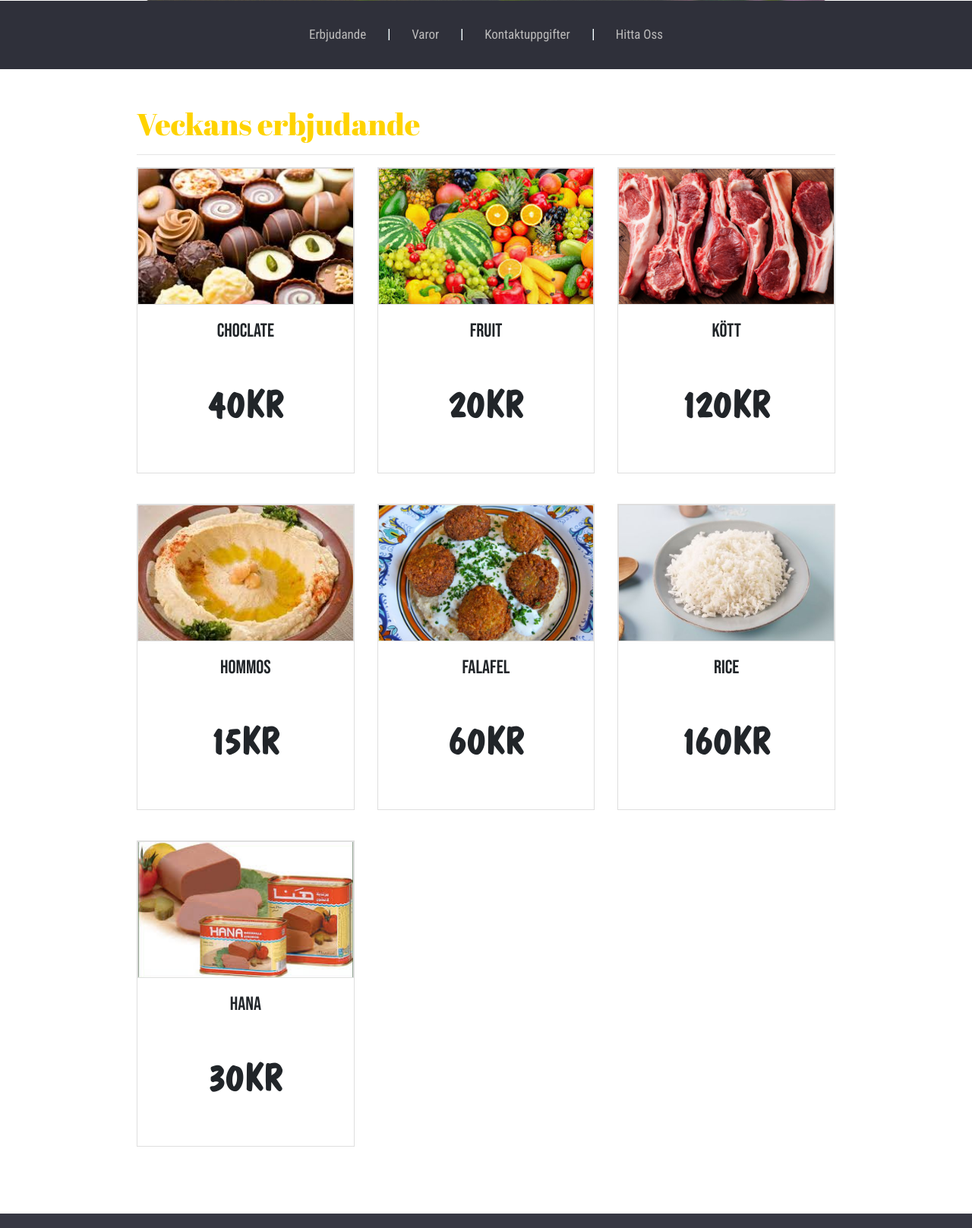
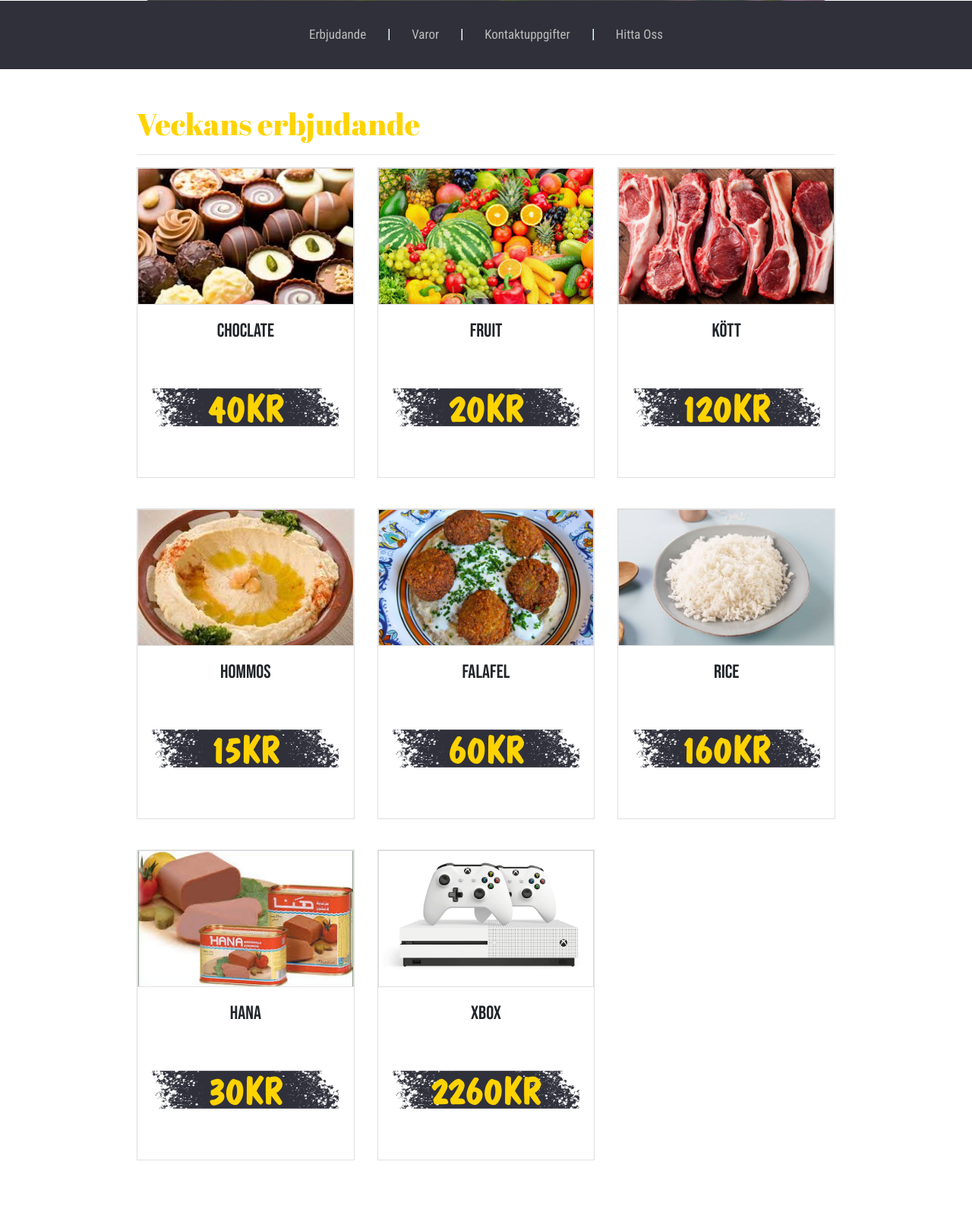
Before and after one commit to theXtroyer1221/Expert-matbutik, a Flask app: page / in a window 1280 px wide. Shown: the part 587-2203 px from the top of the page at 76% size. Run offline with Flask 2, Linux system fonts and the light colour scheme; some libraries are stand-ins or nearby versions.

Commit message:
made contact us and location, made about us and made label for price in cards, fixe3d bugs and social media logos

```diff
--- a/json/week-rea.json
+++ b/json/week-rea.json
@@ -41,6 +41,12 @@
       "price": "30",
       "singular_price": true,
       "picture": "Hana"
+    },
+    {
+      "name": "xbox",
+      "price": "2260",
+      "singular_price": true,
+      "picture": "xbox"
     }
   ]
 }
--- a/main.py
+++ b/main.py
@@ -6,7 +6,7 @@
 app = Flask(__name__)
 app.config["TEMPLATES_AUTO_RELOAD"] = True
 
-with open("json/week-rea.json", "r") as f:
+with open("json/week-rea.json", "r", encoding='utf8') as f:
     week_rea = json.load(f)
 
 
--- a/static/css/_header.scss
+++ b/static/css/_header.scss
@@ -34,4 +34,11 @@
   width: 100%;
   object-fit: contain;
   height: 500px;
+  transition: all 0.5s ease-in;
 }
+
+@media (max-width: 991px) {
+  .carousel-item img {
+    object-fit: cover;
+  }
+}
--- a/static/css/_reset.scss
+++ b/static/css/_reset.scss
@@ -12,6 +12,7 @@
 body {
   height: 100%;
   width: 100%;
+  font-family: "Roboto Condensed", sans-serif !important;
 }
 
 p,
@@ -24,6 +25,11 @@
   padding: 0;
 }
 
+h1 {
+  font-family: "Abril Fatface", cursive !important;
+  color: $color1;
+}
+
 .bg-dark {
   background-color: #2f303a !important;
 }
@@ -32,8 +38,26 @@
   background-color: #2f303a !important;
 }
 
+.btn-primary {
+  background-color: $color1 !important;
+  border-color: $color1 !important;
+
+  &:hover {
+    background-color: #f5ca00 !important;
+    border-color: #f5ca00 !important;
+  }
+}
+
+.text-primary-2 {
+  color: $color1 !important;
+}
+
 a {
   color: white !important;
+}
+
+.nav-links ul {
+  list-style-type: none;
 }
 
 .vertical-hr {
@@ -48,6 +72,15 @@
 @media (max-width: 992px) {
   .vertical-hr {
     display: none;
+  }
+
+  #social_media {
+    margin-bottom: 50px !important;
+  }
+
+  #contact-form {
+    padding-top: 5.5rem !important;
+    padding-bottom: 5.5rem !important;
   }
 }
 
@@ -83,7 +116,7 @@
   transition: all ease-in 0.3s;
 }
 
-.card img {
+.card-img img {
   height: 180px !important;
   object-fit: cover;
   border: 1px solid rgba(0, 0, 0, 0.125);
@@ -94,8 +127,7 @@
 }
 
 .card-title {
-  margin: 0;
-  padding-bottom: 2rem;
+  margin: 0 !important;
 
   font-size: 25px;
   font-family: "Bebas Neue", cursive;
@@ -107,6 +139,16 @@
   font-family: price_font;
   font-size: 50px;
   font-weight: bold;
+
+  position: sticky;
+}
+
+.label {
+  height: 50px;
+
+  position: relative;
+  left: 0px;
+  top: 60px;
 }
 
 .footer-dark {
--- a/static/css/font.css
+++ b/static/css/font.css
@@ -1,4 +1,4 @@
 @font-face {
   font-family: price_font;
-  src: url(font/DC.ttf);
+  src: url(../font/DC.ttf);
 }
--- a/static/css/style.css
+++ b/static/css/style.css
@@ -33,8 +39,26 @@
   background-color: #2f303a !important;
 }
 
+.btn-primary {
+  background-color: #ffd300 !important;
+  border-color: #ffd300 !important;
+}
+
+.btn-primary:hover {
+  background-color: #f5ca00 !important;
+  border-color: #f5ca00 !important;
+}
+
+.text-primary-2 {
+  color: #ffd300 !important;
+}
+
 a {
   color: white !important;
+}
+
+.nav-links ul {
+  list-style-type: none;
 }
 
 .vertical-hr {
@@ -86,7 +117,7 @@
   transition: all ease-in 0.3s;
 }
 
-.card img {
+.card-img img {
   height: 180px !important;
   -o-object-fit: cover;
      object-fit: cover;
@@ -98,8 +129,7 @@
 }
 
 .card-title {
-  margin: 0;
-  padding-bottom: 2rem;
+  margin: 0 !important;
   font-size: 25px;
   font-family: "Bebas Neue", cursive;
 }
@@ -109,6 +139,15 @@
   font-family: price_font;
   font-size: 50px;
   font-weight: bold;
+  position: -webkit-sticky;
+  position: sticky;
+}
+
+.label {
+  height: 50px;
+  position: relative;
+  left: 0px;
+  top: 60px;
 }
 
 .footer-dark {
--- a/static/css/style.scss
+++ b/static/css/style.scss
@@ -1,13 +1,6 @@
 @import "var";
 @import "reset";
 @import "header";
-
-body {
-  margin: 0;
-  padding: 0;
-  box-sizing: border-box;
-  font-family: "Roboto Condensed", sans-serif !important;
-}
 
 .navbar {
   width: 100%;
@@ -25,16 +18,7 @@
   text-decoration: none;
 }
 
-.nav-links ul {
-  list-style-type: none;
-}
-
 .nav-links a {
   color: white;
   text-decoration: none;
 }
-
-h1 {
-  font-family: "Abril Fatface", cursive !important;
-  color: $color1;
-}
--- a/templates/base.html
+++ b/templates/base.html
@@ -9,8 +9,9 @@
     <link href="https://fonts.googleapis.com/css?family=Bebas+Neue&display=swap" rel="stylesheet" />
     <link rel="stylesheet" href="{{ url_for('static', filename='css/style.css') }}" />
     <link rel="stylesheet" href="{{ url_for('static', filename='css/font.css')  }}" />
-    <!-- Bootstrap CSS -->
+    <!-- Bootstrap and Font awesome CSS -->
     <link rel="stylesheet" href="https://stackpath.bootstrapcdn.com/bootstrap/4.3.1/css/bootstrap.min.css" integrity="sha384-ggOyR0iXCbMQv3Xipma34MD+dH/1fQ784/j6cY/iJTQUOhcWr7x9JvoRxT2MZw1T" crossorigin="anonymous" />
+    <link rel="stylesheet" href="https://use.fontawesome.com/releases/v5.1.1/css/all.css" integrity="sha384-O8whS3fhG2OnA5Kas0Y9l3cfpmYjapjI0E4theH4iuMD+pLhbf6JI0jIMfYcK3yZ" crossorigin="anonymous" />
   </head>
   <body>
     <nav class="navbar navbar-expand-lg navbar-dark static-top">
@@ -33,7 +34,7 @@
           <hr class="clearfix w-100 d-md-none pb-3" />
           <div class="col-md-6 mb-md-0 mb-3 text-center">
             <h5 class="text-uppercase">Hitta oss</h5>
-            <iframe src="https://www.google.com/maps/embed?pb=!1m18!1m12!1m3!1d899.104111547625!2d16.1804692224272!3d58.57972004374568!2m3!1f0!2f0!3f0!3m2!1i1024!2i768!4f13.1!3m3!1m2!1s0x46593bb7377e2307%3A0xbff9b3aa644071ba!2sAlbrektsv%C3%A4gen%20125%2C%20603%2053%20Norrk%C3%B6ping!5e1!3m2!1sen!2sse!4v1579347054889!5m2!1sen!2sse" width="100%" height="200" frameborder="0" style="border:0; height:calc(100% - 32px);" allowfullscreen=""></iframe>
+            <iframe id="hitta_oss" src="https://www.google.com/maps/embed?pb=!1m18!1m12!1m3!1d899.104111547625!2d16.1804692224272!3d58.57972004374568!2m3!1f0!2f0!3f0!3m2!1i1024!2i768!4f13.1!3m3!1m2!1s0x46593bb7377e2307%3A0xbff9b3aa644071ba!2sAlbrektsv%C3%A4gen%20125%2C%20603%2053%20Norrk%C3%B6ping!5e1!3m2!1sen!2sse!4v1579347054889!5m2!1sen!2sse" width="100%" height="200" frameborder="0" style="border:0; height:calc(100% - 32px);" allowfullscreen=""></iframe>
           </div>
         </div>
       </div>
@@ -46,5 +47,7 @@
     <script src="https://code.jquery.com/jquery-3.3.1.slim.min.js" integrity="sha384-q8i/X+965DzO0rT7abK41JStQIAqVgRVzpbzo5smXKp4YfRvH+8abtTE1Pi6jizo" crossorigin="anonymous"></script>
     <script src="https://cdnjs.cloudflare.com/ajax/libs/popper.js/1.14.7/umd/popper.min.js" integrity="sha384-UO2eT0CpHqdSJQ6hJty5KVphtPhzWj9WO1clHTMGa3JDZwrnQq4sF86dIHNDz0W1" crossorigin="anonymous"></script>
     <script src="https://stackpath.bootstrapcdn.com/bootstrap/4.3.1/js/bootstrap.min.js" integrity="sha384-JjSmVgyd0p3pXB1rRibZUAYoIIy6OrQ6VrjIEaFf/nJGzIxFDsf4x0xIM+B07jRM" crossorigin="anonymous"></script>
+    <!-- Font awesome -->
+    <script defer src="https://use.fontawesome.com/releases/v5.1.1/js/all.js" integrity="sha384-BtvRZcyfv4r0x/phJt9Y9HhnN5ur1Z+kZbKVgzVBAlQZX4jvAuImlIz+bG7TS00a" crossorigin="anonymous"></script>
   </body>
 </html>
--- a/templates/index.html
+++ b/templates/index.html
@@ -50,7 +50,7 @@
           </li>
           <hr class="vertical-hr" />
           <li class="nav-item">
-            <a class="nav-link" href="#Hitta_Oss">Hitta Oss</a>
+            <a class="nav-link" href="#hitta_oss">Hitta Oss</a>
           </li>
         </ul>
       </div>
@@ -70,10 +70,15 @@
           {% for j in erbjudan %}
           <div class="col-lg-4">
             <div class="card">
-              <img class="card-img-top" src="/static/images/images-rea/{{ j['picture'] }}.jpg" alt="{{ j['name'] }}" onmouseover="bigImg(this)" onmouseout="normalImg(this)" />
+              <div class="card-img">
+                <img class="card-img-top" src="/static/images/images-rea/{{ j['picture'] }}.jpg" alt="{{ j['name'] }}" onmouseover="bigImg(this)" onmouseout="normalImg(this)" />
+              </div>
               <div class="card-body text-center">
                 <h5 class="card-title">{{ j["name"] }}</h5>
-                <p class="card-text">{{ j["price"] }}KR</p>
+                <div class="card-price">
+                  <img class="label" src="\static\images\price-label\label-hr.png" />
+                  <p class="card-text text-primary-2">{{ j["price"] }}KR</p>
+                </div>
               </div>
             </div>
           </div>
@@ -84,8 +89,48 @@
   </div>
 </section>
 {% endif %}
-<section class="mb-5" id="Kontaktuppgifter"></section>
-<section class="mb-5"></section>
+<section class="mb-5 py-4" id="Kontaktuppgifter">
+  <div class="container">
+    <h1>Kontaktupggifter</h1>
+    <hr />
+    <div class="row">
+      <div class="col-md-6">
+        <div class="mb-5">
+          <h2 class="mb-5">Välkomen att prata med oss</h2>
+          <div class="">
+            <p class="mb-3"><i class="fas fa-phone fa-lg mr-1"></i> 0721251234</p>
+            <p class="mb-3"><i class="fas fa-envelope fa-lg mr-1"></i> jaddou2005@gmail.com</p>
+            <p class="mb-3"><i class="fas fa-map-marker-alt fa-lg mr-1"></i> Albrektsvägen 125, 603 53 Norrköping</p>
+          </div>
+        </div>
+        <!-- social media -->
+        <div>
+          <div class="text-dark text-center" id="social_media">
+            <h4 class="mb-3">Följ oss på sociala medier</h4>
+            <div class="text-dark">
+              <a href="http://facebook.com" class="btn btn-social-icon btn-primary"> <i class="fab fa-facebook fa-2x text-dark"></i></a>
+              <a href="" class="btn btn-social-icon btn-primary"><i class="fab fa-instagram fa-2x text-dark"></i></a>
+              <a href="" class="btn btn-social-icon btn-primary"><i class="fab fa-whatsapp fa-2x text-dark"></i></a>
+            </div>
+          </div>
+        </div>
+      </div>
+      <div class="col-md-6">
+        <div class="card">
+          <form class="text-center border border-light p-5" action="#" id="contact-form">
+            <p class="h4 mb-4">Kontakta oss</p>
+            <input type="text" id="defaultContactFormName" class="form-control mb-4" placeholder="Namn" required />
+            <input type="email" id="defaultContactFormEmail" class="form-control mb-4" placeholder="Mail" />
+            <div class="form-group">
+              <textarea class="form-control rounded-0" id="defaultContactFormMessage" rows="3" placeholder="Meddelande" required></textarea>
+            </div>
+            <button class="btn btn-primary btn-block" type="submit">Skicka</button>
+          </form>
+        </div>
+      </div>
+    </div>
+  </div>
+</section>
 <script>
   var nav = document.getElementById("navbar");
   var header = document.getElementById("header");
@@ -126,4 +171,5 @@
     x.style.transform = "scale(1.05)";
   }
 </script>
+
 {% endblock %}
```
Also changed, not shown: other parts of static/css/style.css (+20 -15 lines), static/font/DC.ttf (renamed from static/css/font/DC.ttf), static/images/images-rea/xbox.jpg (added), static/images/price-label/label-circle.png (added), static/images/price-label/label-hr.png (added), 1 other file.
